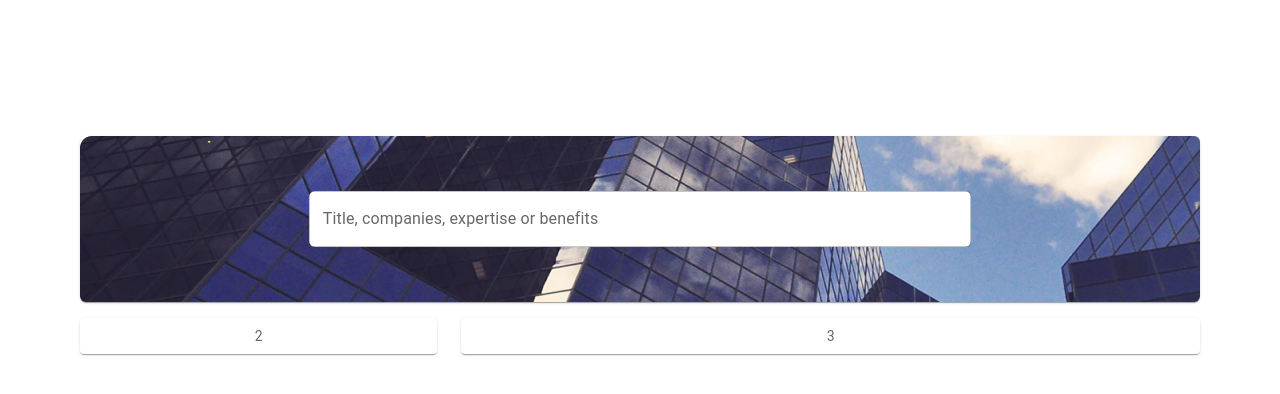
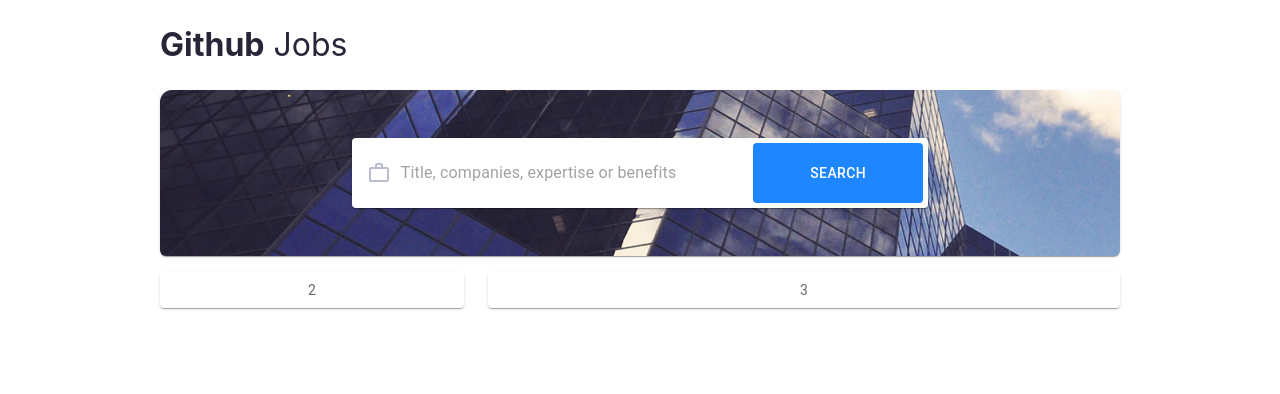
Before and after one commit to egbecheva/github-jobs, a React (Create React App) app: page / in a window 1280 px wide. Shown: the top 394 px of the page. Built offline with nearby package versions, Linux system fonts and the light colour scheme.

Commit message:
Header and Search bar UI

```diff
--- a/public/index.html
+++ b/public/index.html
@@ -3,6 +3,7 @@
   <head>
     <meta charset="utf-8" />
     <link rel="icon" href="%PUBLIC_URL%/favicon.webp" />
+    <link href="https://fonts.googleapis.com/css2?family=Poppins:wght@300&display=swap" rel="stylesheet">
     <meta name="viewport" content="width=device-width, initial-scale=1" />
     <meta name="theme-color" content="#000000" />
     <meta
--- a/src/App.tsx
+++ b/src/App.tsx
@@ -1,8 +1,10 @@
 import React from 'react';
 import './style.css';
-import { Grid, Paper, Box, TextField  } from '@mui/material';
+import { Grid, Paper, Box  } from '@mui/material';
 import { styled } from '@mui/material/styles';
 import SearchBar from "./SearchBar"
+// import { ThemeProvider, createMuiTheme } from '@material-ui/core/styles';
+
 
 const Item = styled(Paper)(({ theme }) => ({
   backgroundColor: theme.palette.mode === 'dark' ? '#1A2027' : '#fff',
@@ -12,10 +14,18 @@ const Item = styled(Paper)(({ theme }) => ({
   color: theme.palette.text.secondary,
 }));
 
+// const theme = createMuiTheme({
+//   typography: {
+//     fontFamily: [
+//       'Poppins',
+//     ].join(','),
+//   },});
+
 function App() {
   return (
     <div>
-      <Box m={10} pt={7}>
+      <Box mx={20}>
+      <h1 className="gh-jobs-title"><strong>Github</strong> Jobs</h1>
         <Grid  container rowSpacing={2} columnSpacing={{ xs: 1, sm: 2, md: 3 }}>
           <Grid item xs={12} md={12}>
             <Item className="gh-jobs-header">
--- a/src/SearchBar.tsx
+++ b/src/SearchBar.tsx
@@ -1,13 +1,38 @@
 import './style.css';
-import { TextField } from '@mui/material';
+import { Button, Paper, InputBase} from '@mui/material';
+import WorkOutlineIcon from '@mui/icons-material/WorkOutline';
+import { styled } from '@mui/material/styles';
+
+
+
+const SearchButton = () => (
+  <StyledSearchButton variant="contained">
+    Search
+  </StyledSearchButton>
+  )
+
+const StyledSearchButton = styled(Button)({
+  boxShadow: "none",
+  backgroundColor:"#1E86FF",
+  minWidth: "170px",
+  minHeight: "60px"
+  });
 
 
 const SearchBar = () => {
   return (
-    <TextField
-    label="Title, companies, expertise or benefits"
-    className="gh-jobs-search-bar">
-    </TextField>
+    <Paper
+      component="form"
+      sx={{ p: '5px 5px', display: 'flex', alignItems: 'center', width: "60%", minHeight: "60px" }}
+    >
+      <WorkOutlineIcon sx={{ m: '4px 10px'}} style={{color:"#B9BDCF"}}/>
+      <InputBase
+        sx={{  flex: 1 }}
+        placeholder="Title, companies, expertise or benefits"
+        inputProps={{ 'aria-label': 'search google maps' }}
+      />
+      <SearchButton/>
+    </Paper>
   );
 }
 
--- a/src/style.css
+++ b/src/style.css
@@ -8,8 +8,13 @@
 }
 
 .gh-jobs-search-bar{
-  width: 60%;
+  width: 50%;
   background-color: white;
   border-radius: 6px;
+}
 
+.gh-jobs-title{
+  padding: 4px 0px;
+  font-weight:normal;
+  color:#282538;
 }
```
